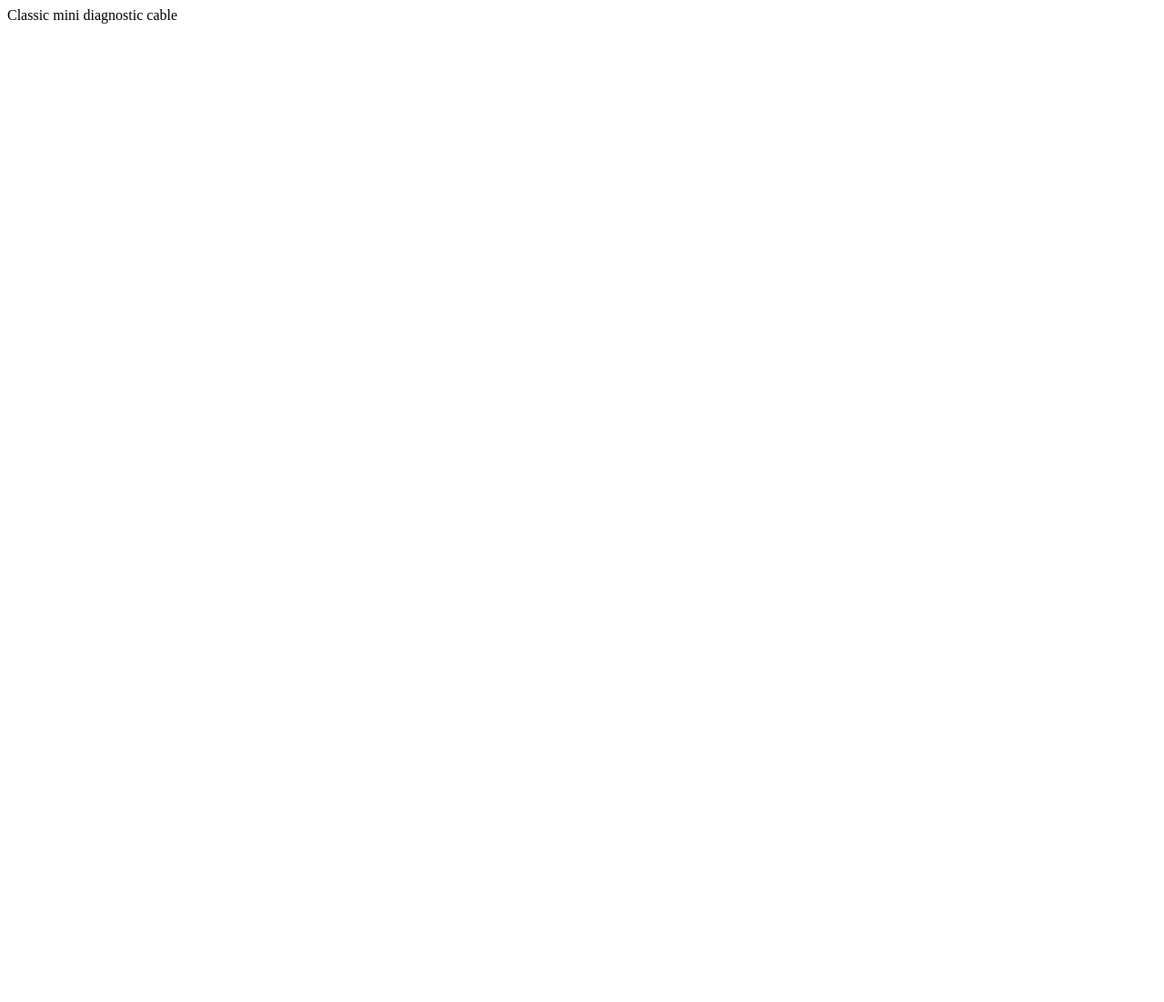
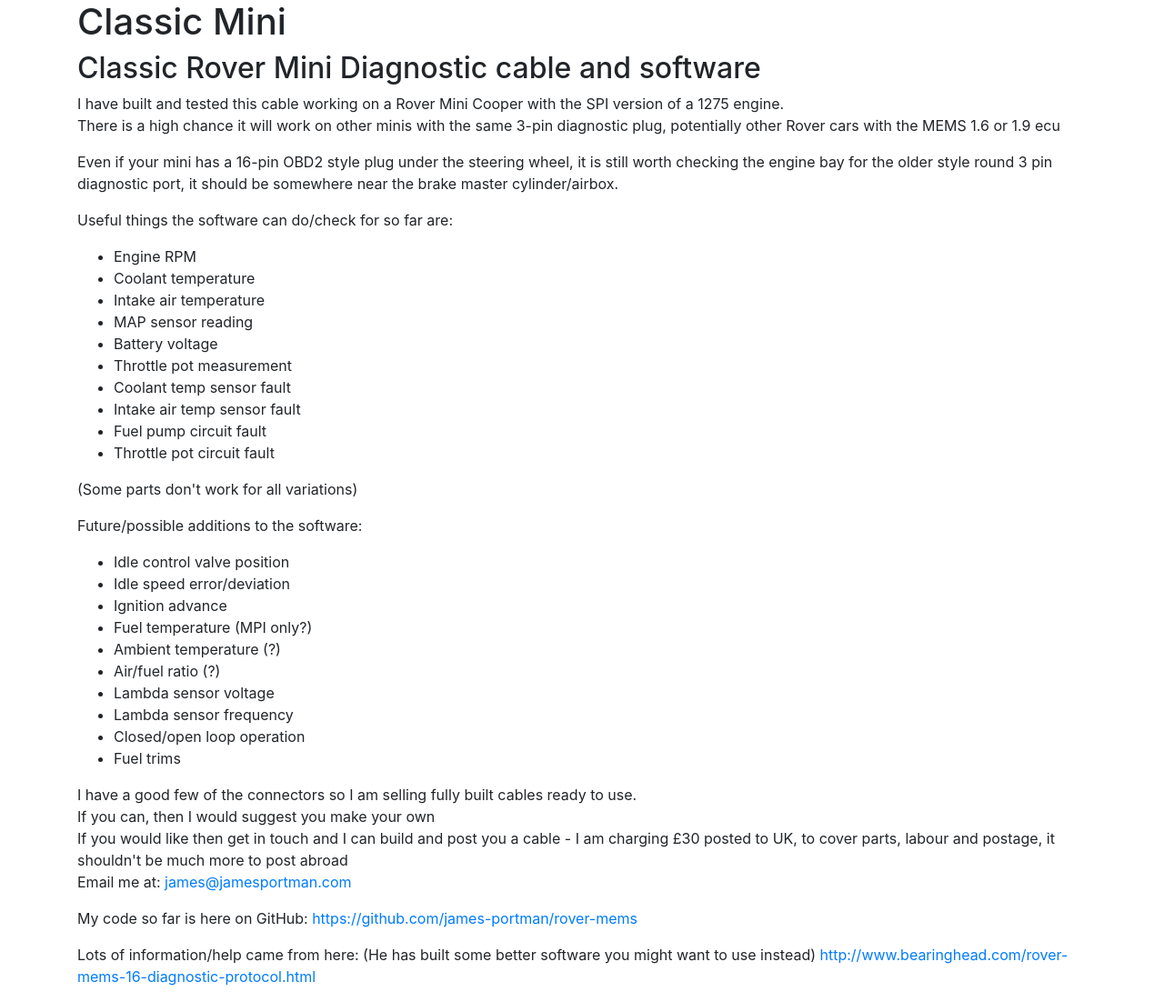
Before and after one commit to james-portman/jamesportman.com, a plain HTML site: page mini/index.html in a window 1280 px wide. Shown: the whole page at 91% size. Before the commit the page ends 800 px from the top, so only its background shows below. Drawn offline with nearby package versions, Linux system fonts and the light colour scheme.

Commit message:
Updating

```diff
--- /dev/null
+++ b/index.html
@@ -0,0 +1,9 @@
+<!doctype html>
+<html>
+	<head>
+		<link rel="stylesheet" href="https://stackpath.bootstrapcdn.com/bootstrap/4.3.1/css/bootstrap.min.css" integrity="sha384-ggOyR0iXCbMQv3Xipma34MD+dH/1fQ784/j6cY/iJTQUOhcWr7x9JvoRxT2MZw1T" crossorigin="anonymous">
+	</head>
+	<body>
+		<a href="/mini/index.html">Classic Mini pages</a>
+	</body>
+</html>
--- a/mini/index.html
+++ b/mini/index.html
@@ -1 +1,70 @@
-Classic mini diagnostic cable
+<!doctype html>
+<html>
+	<head>
+    <title>Classic Mini</title>
+		<link rel="stylesheet" href="https://stackpath.bootstrapcdn.com/bootstrap/4.3.1/css/bootstrap.min.css" integrity="sha384-ggOyR0iXCbMQv3Xipma34MD+dH/1fQ784/j6cY/iJTQUOhcWr7x9JvoRxT2MZw1T" crossorigin="anonymous">
+	</head>
+	<body>
+    <div class="container">
+      <h1>Classic Mini</h1>
+
+      <h2>Classic Rover Mini Diagnostic cable and software</h2>
+      <p>
+        I have built and tested this cable working on a Rover Mini Cooper with the SPI version of a 1275 engine.<br/>
+        There is a high chance it will work on other minis with the same 3-pin diagnostic plug, potentially other Rover cars with the MEMS 1.6 or 1.9 ecu
+      <p>
+      <p>
+        Even if your mini has a 16-pin OBD2 style plug under the steering wheel, it is still worth checking the engine bay for the older style round 3 pin diagnostic port,
+        it should be somewhere near the brake master cylinder/airbox.
+      </p>
+      <p>
+        Useful things the software can do/check for so far are:<br/>
+        <ul>
+          <li>Engine RPM</li>
+          <li>Coolant temperature</li>
+          <li>Intake air temperature</li>
+          <li>MAP sensor reading</li>
+          <li>Battery voltage</li>
+          <li>Throttle pot measurement</li>
+          <li>Coolant temp sensor fault</li>
+          <li>Intake air temp sensor fault</li>
+          <li>Fuel pump circuit fault</li>
+          <li>Throttle pot circuit fault</li>
+        </ul>
+        (Some parts don't work for all variations)
+      </p>
+      <p>
+        Future/possible additions to the software:
+        <ul>
+          <li>Idle control valve position</li>
+          <li>Idle speed error/deviation</li>
+          <li>Ignition advance</li>
+          <li>Fuel temperature (MPI only?)</li>
+          <li>Ambient temperature (?)</li>
+          <li>Air/fuel ratio (?)</li>
+          <li>Lambda sensor voltage</li>
+          <li>Lambda sensor frequency</li>
+          <li>Closed/open loop operation</li>
+          <li>Fuel trims</li>
+        </ul>
+      </p>
+      <p>
+        I have a good few of the connectors so I am selling fully built cables ready to use.
+        <br/>
+        If you can, then I would suggest you make your own<br/>
+        If you would like then get in touch and I can build and post you a cable - I am charging £30 posted to UK, to cover parts, labour and postage, it shouldn't be much more to post abroad<br/>
+        Email me at: <a target="_blank" href="mailto:james@jamesportman.com">james@jamesportman.com</a>
+      </p>
+      <p>
+        My code so far is here on GitHub:
+        <a target="_blank" href="https://github.com/james-portman/rover-mems">https://github.com/james-portman/rover-mems</a>
+      </p>
+      <p>
+        Lots of information/help came from here: (He has built some better software you might want to use instead)
+        <a target="_blank" href="http://www.bearinghead.com/rover-mems-16-diagnostic-protocol.html">http://www.bearinghead.com/rover-mems-16-diagnostic-protocol.html</a>
+      </p>
+
+    </div>
+
+	</body>
+</html>
```
